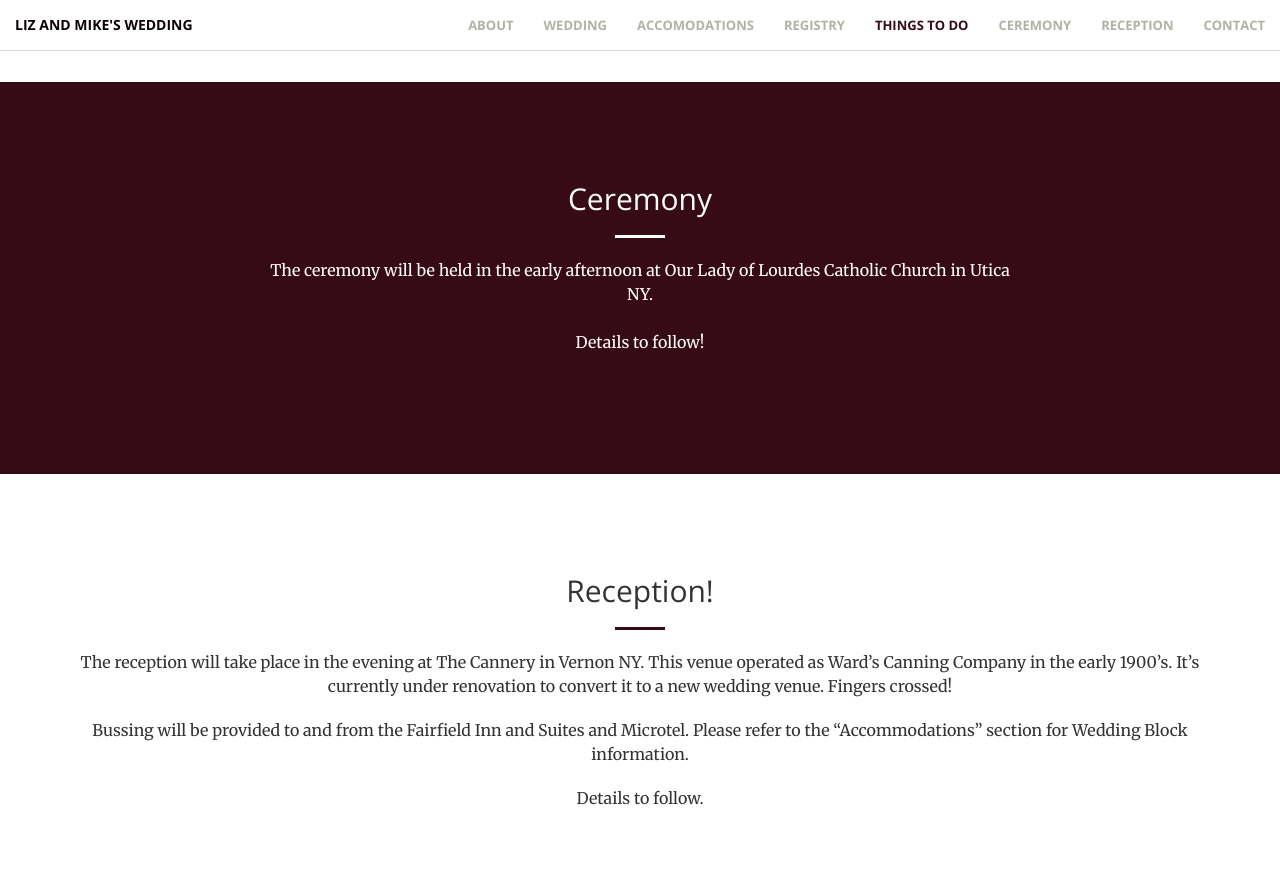
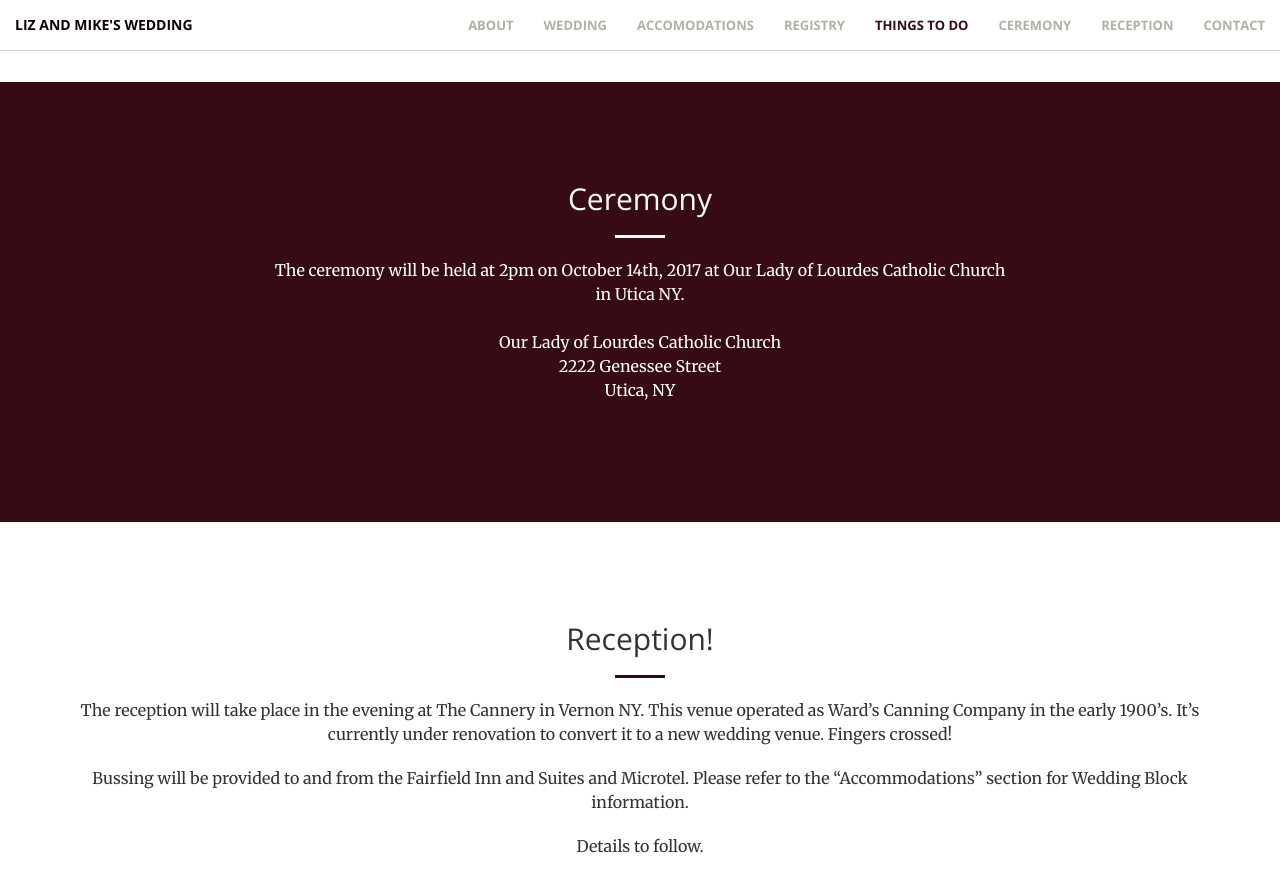
Before and after one commit to mikesplain/lizandmike.rocks, a Jekyll site: the page built from index.html, in a window 1280 px wide and 900 px high, scrolled down 4813 px. Shown: the top 892 px of the window. Built offline with Jekyll 4.4.1, drawn with Linux system fonts in a browser that asks for light colours.

Commit message:
Update ceremony

```diff
--- a/_includes/ceremony.html
+++ b/_includes/ceremony.html
@@ -5,9 +5,11 @@
                 <h2 class="section-heading">Ceremony</h2>
                 <hr class="light">
                 <p class="text">
-                  The ceremony will be held in the early afternoon at Our Lady of Lourdes Catholic Church in Utica NY.
+                  The ceremony will be held at 2pm on October 14th, 2017 at Our Lady of Lourdes Catholic Church in Utica NY.
                   <br /><br />
-                  Details to follow!
+                  Our Lady of Lourdes Catholic Church<br \>
+                  2222 Genessee Street<br \>
+                  Utica, NY
                 </p>
             </div>
         </div>
```
